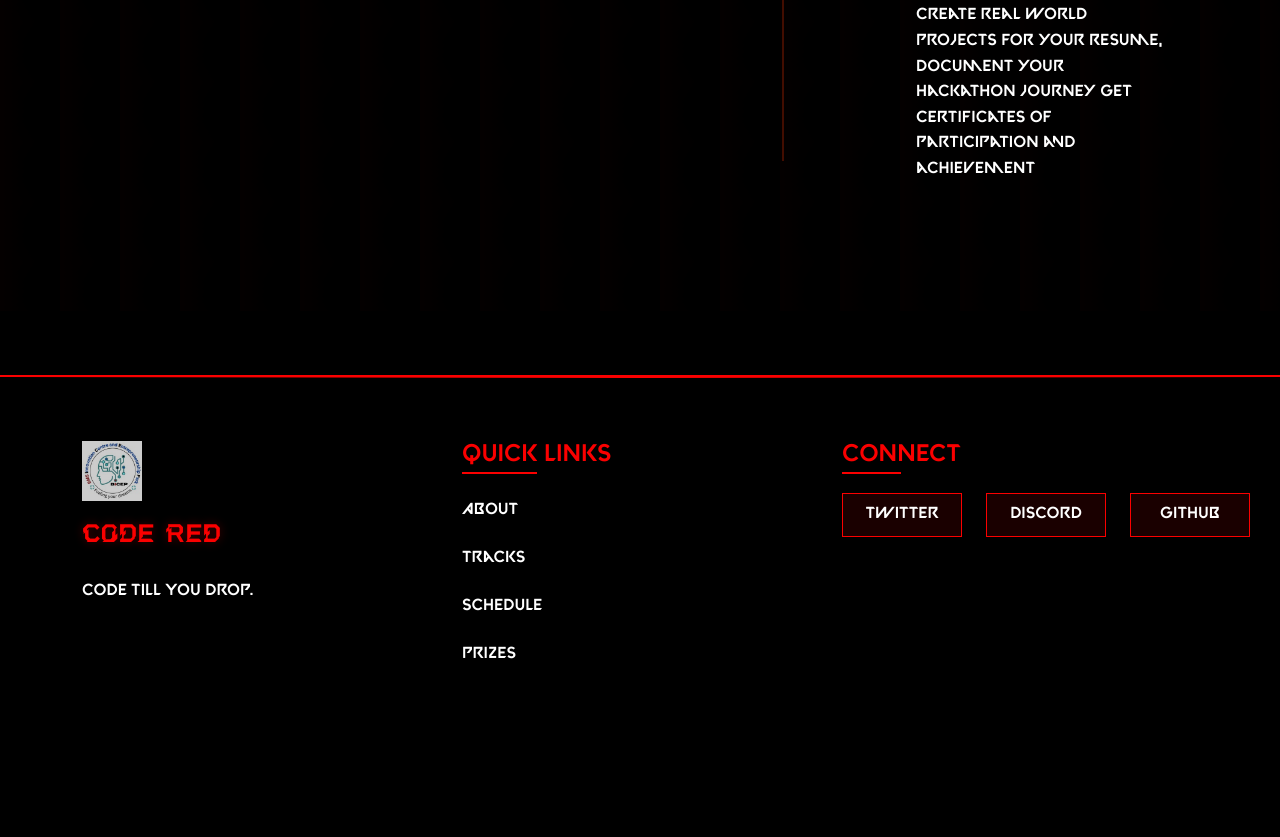
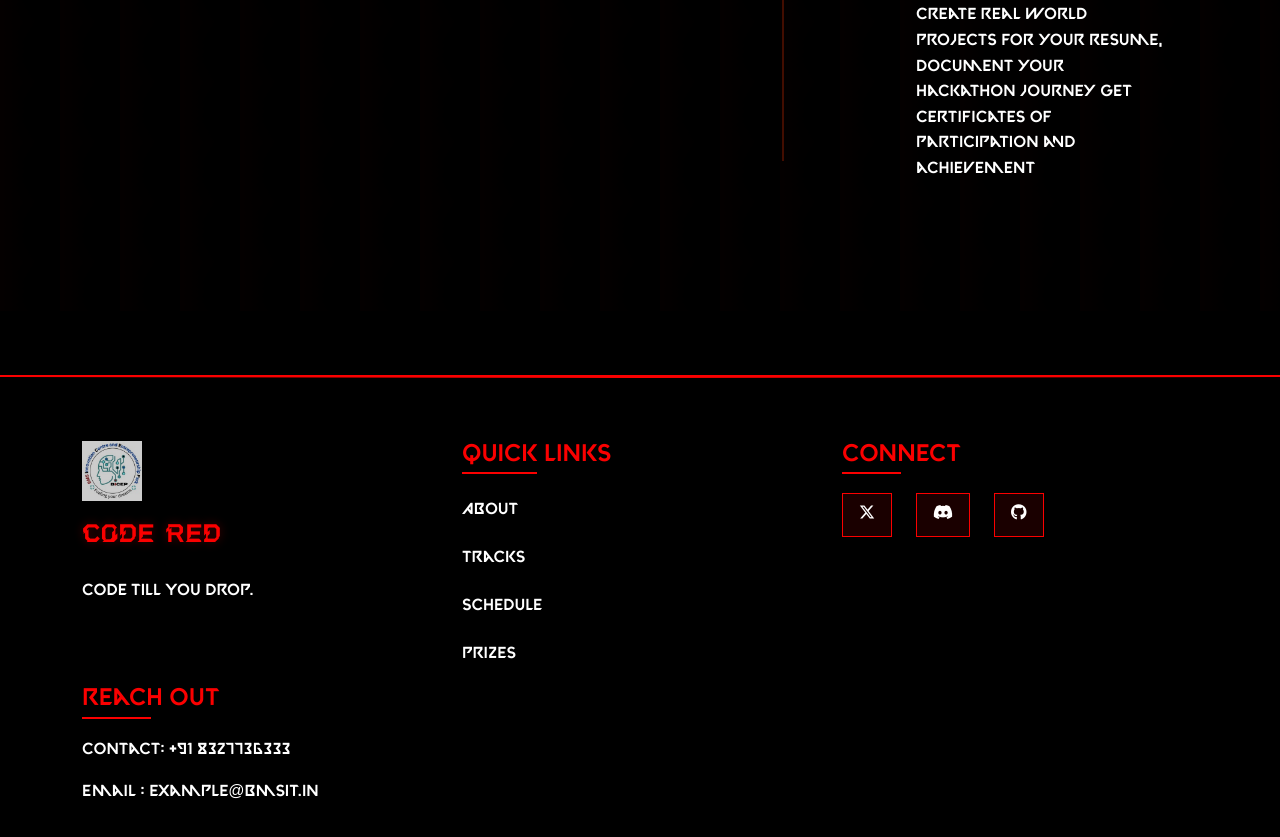
Before and after one commit to ecell-bmsit/codered25, a plain HTML site: page index.html in a window 1280 px wide. Shown: the part 5683-6520 px from the top of the page. Before the commit the page ends 6432 px from the top, so only its background shows below. Drawn offline with nearby package versions, Linux system fonts and the light colour scheme; a script that the page names is missing.

Commit message:
added icons in the footer, added contact section in footer
replaced the wording in the footer and added icons instead(social icons) using font awesome icon pack

added a contact section in the footer section

```diff
--- a/css/common.css
+++ b/css/common.css
@@ -442,7 +442,7 @@ body {
     padding: 0.5rem 1rem;
     border: 1px solid var(--cyber-red);
     background: rgba(251, 0, 0, 0.1);
-    min-width: 120px;
+    min-width: 10px;
     text-align: center;
     position: relative;
     overflow: hidden;
--- a/index.html
+++ b/index.html
@@ -8,7 +8,7 @@
     <link href="./css/common.css" rel="stylesheet">
     <link href="./css/index.css" rel="stylesheet">
     <link rel="icon" href="./img/codered.png">
-
+    <script src="https://kit.fontawesome.com/57a0898944.js" crossorigin="anonymous"></script>
 </head>
 <body class="bg-black">
     <!-- Navigation -->
@@ -311,11 +311,24 @@
                 <div class="col-md-4">
                     <h4>Connect</h4>
                     <div class="cyber-social-links">
-                        <a href="#" class="social-link">Twitter</a>
-                        <a href="#" class="social-link">Discord</a>
-                        <a href="#" class="social-link">GitHub</a>
+                        <a href="#" class="social-link">
+                            <i class="fa-brands fa-x-twitter"></i>
+                        </a>
+                        <a href="#" class="social-link">
+                            <i class="fa-brands fa-discord"></i>
+                        </a>
+                        <a href="#" class="social-link">
+                        <i class="fa-brands fa-github"></i>
+                        </a>
+
                     </div>
                 </div>
+
+            </div>
+            <div class="contact-info">
+                <h4>Reach out</h4>
+                <p>Contact: +91 8327736333</p>
+                <p>Email  : example@bmsit.in</p>
             </div>
         </div>
     </footer>
```
